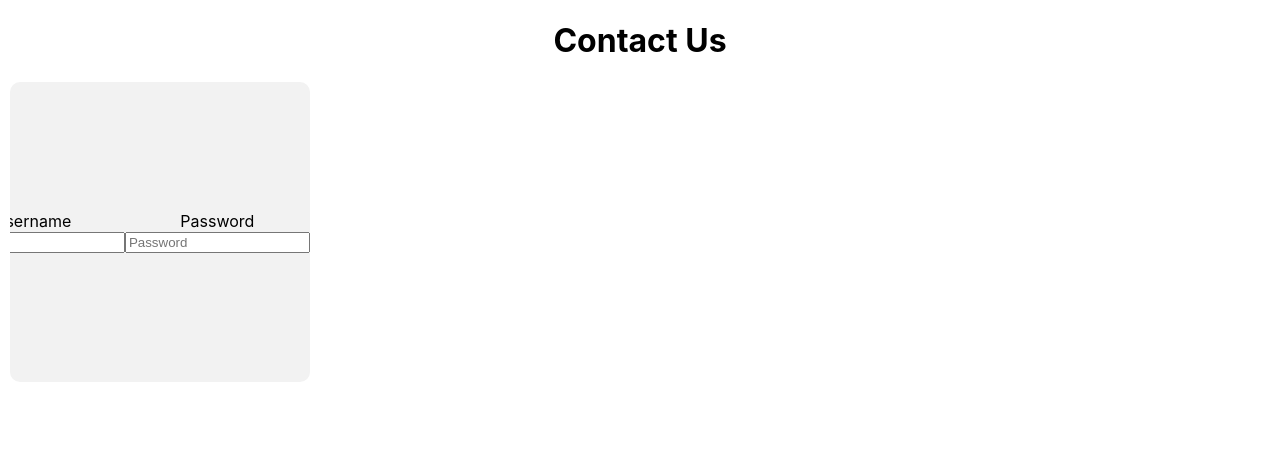
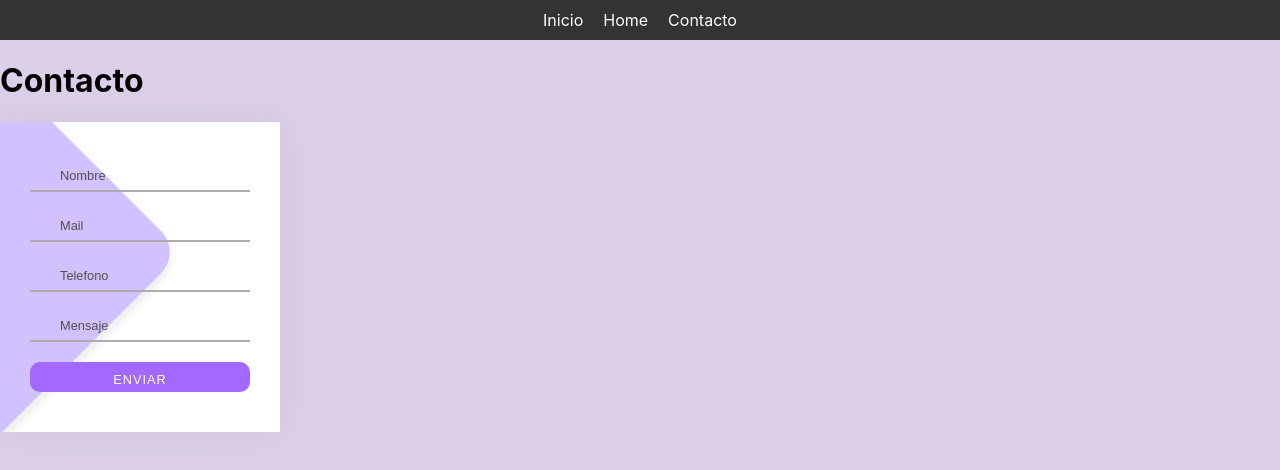
Before and after one commit to tamischnaiderman1/TP10-Portfolio, a React (Create React App) app in the folder tp10/: page /contacto in a window 1280 px wide. Shown: the top 470 px of the page. Built offline with nearby package versions, Linux system fonts and the light colour scheme; no server answers.

Commit message:
avanceeeeeeeeeeeeeeeeeee

```diff
--- a/tp10/src/App.css
+++ b/tp10/src/App.css
@@ -1,53 +1,17 @@
+.header {
+  background-color: #333;
+  color: #fff;
+  padding: 10px;
+  text-align: center;
+}
 
-.container {
-  flex: 1;
-  background-color: "#fff";
-  align-items: "center";
-  justify-content: "center";
-}
-.text{
-  font-size: 30;
-  font-weight: "bold";
-  padding-bottom: 10;
+.header a {
+  color: #fff;
+  margin: 0 10px;
+  text-decoration: none;
 }
 
 
-
-.App {
-  text-align: center;
+body {
+  background-color: #dbcfe9;
 }
-
-.App-logo {
-  height: 40vmin;
-  pointer-events: none;
-}
-
-@media (prefers-reduced-motion: no-preference) {
-  .App-logo {
-    animation: App-logo-spin infinite 20s linear;
-  }
-}
-
-.App-header {
-  background-color: #282c34;
-  min-height: 100vh;
-  display: flex;
-  flex-direction: column;
-  align-items: center;
-  justify-content: center;
-  font-size: calc(10px + 2vmin);
-  color: white;
-}
-
-.App-link {
-  color: #61dafb;
-}
-
-@keyframes App-logo-spin {
-  from {
-    transhtmlForm: rotate(0deg);
-  }
-  to {
-    transhtmlForm: rotate(360deg);
-  }
-}
--- a/tp10/src/App.js
+++ b/tp10/src/App.js
@@ -6,23 +6,29 @@ import "./App.css";
 import Creaciones from "./Creaciones.js";
 import { BrowserRouter, Routes, Route } from "react-router-dom";
 import { APIContextProvider } from "./apiContext";
-
+ import './App.css';
 
 export default function App() {
-
   return (
     <APIContextProvider>
       <BrowserRouter>
+        <div className="header">
+          <nav>
+            <a href="/">Inicio</a>
+            <a href="/home">Home</a>
+            <a href="/contacto">Contacto</a>
+          </nav>
+        </div>
+
         <Routes>
-        <Route path="/" element={<Layout />}></Route>
-              <Route path="/home" element={<Home />}></Route>
-            <Route path="/contacto" element={<Contacto />}></Route>
-            <Route path="*" element={<h1>404</h1>}></Route>
-            <Route path="/Creaciones" element={<Creaciones />}></Route>
-            <Route path="/Detalle" element={<Detalle />}></Route>
-
+          <Route path="/" element={<Layout />} />
+          <Route path="/home" element={<Home />} />
+          <Route path="/contacto" element={<Contacto />} />
+          <Route path="*" element={<h1>404</h1>} />
+          <Route path="/Creaciones" element={<Creaciones />} />
+          <Route path="/Detalle" element={<Detalle />} />
         </Routes>
-      </BrowserRouter >
-      </APIContextProvider>
+      </BrowserRouter>
+    </APIContextProvider>
   );
 }
--- a/tp10/src/Contacto.css
+++ b/tp10/src/Contacto.css
@@ -1,6 +1,5 @@
 .container {
-  flex: 1;
-  background-color: "#fff";
+  background-color:  #dbcfe9;
   align-items: "center";
   justify-content: "center";
 }
@@ -9,77 +8,95 @@
   font-weight: "bold";
   padding-bottom: 10;
 }
-
-.card {
-    width: 190px;
-    height: 254px;
-    background: #F4F6FB;
-    border: 1px solid white;
-    box-shadow: 10px 10px 64px 0px rgba(180, 180, 207, 0.75);
-    -webkit-box-shadow: 10px 10px 64px 0px rgba(186, 186, 202, 0.75);
-    -moz-box-shadow: 10px 10px 64px 0px rgba(208, 208, 231, 0.75);
+.form_main {
+  width: 220px;
+  display: flex;
+  flex-direction: column;
+  align-items: center;
+  justify-content: center;
+  background-color: rgb(255, 255, 255);
+  padding: 30px 30px 30px 30px;
+  box-shadow: 0px 0px 40px rgba(0, 0, 0, 0.062);
+  position: relative;
+  overflow: hidden;
 }
 
-  .htmlForm {
-    padding: 25px;
+.form_main::before {
+  position: absolute;
+  content: "";
+  width: 300px;
+  height: 300px;
+  background-color: rgb(209, 193, 255);
+  transform: rotate(45deg);
+  left: -180px;
+  bottom: 30px;
+  z-index: 1;
+  border-radius: 30px;
+  box-shadow: 5px 5px 10px rgba(0, 0, 0, 0.082);
 }
 
-  .card_header {
+.heading {
+  font-size: 2em;
+  color: #2e2e2e;
+  font-weight: 700;
+  margin: 5px 0 10px 0;
+  z-index: 2;
+}
+
+.inputContainer {
+  width: 100%;
+  position: relative;
   display: flex;
   align-items: center;
+  justify-content: center;
+  z-index: 2;
 }
 
-  .card svg {
-    color: #7878bd;
-    margin-bottom: 20px;
-    margin-right: 5px;
+.inputIcon {
+  position: absolute;
+  left: 3px;
 }
 
-  .htmlForm_heading {
-    padding-bottom: 20px;
-    font-size: 21px;
-    color: #7878bd;
+.inputField {
+  width: 100%;
+  height: 30px;
+  background-color: transparent;
+  border: none;
+  border-bottom: 2px solid rgb(173, 173, 173);
+  margin: 10px 0;
+  color: black;
+  font-size: .8em;
+  font-weight: 500;
+  box-sizing: border-box;
+  padding-left: 30px;
 }
 
-  .field {
-    padding-bottom: 10px;
+.inputField:focus {
+  outline: none;
+  border-bottom: 2px solid rgb(199, 114, 255);
 }
 
-  .input {
-    border-radius: 5px;
-    background-color: #e9e9f7;
-    padding: 5px;
-    width: 100%;
-    color: #7a7ab3;
-    border: 1px solid #dadaf7
+.inputField::placeholder {
+  color: rgb(80, 80, 80);
+  font-size: 1em;
+  font-weight: 500;
 }
 
-  .input:focus-visible {
-    outline: 1px solid #aeaed6;
+#button {
+  z-index: 2;
+  position: relative;
+  width: 100%;
+  border: none;
+  background-color: rgb(162, 104, 255);
+  height: 30px;
+  color: white;
+  font-size: .8em;
+  font-weight: 500;
+  letter-spacing: 1px;
+  margin: 10px;
+  cursor: pointer;
 }
 
-  .input::placeholder {
-    color: #bcbcdf;
+#button:hover {
+  background-color: rgb(126, 84, 255);
 }
-
-  label {
-    color: #B2BAC8;
-    font-size: 14px;
-    display: block;
-    padding-bottom: 4px;
-  }
-
-  button {
-    background-color: #7878bd;
-    margin-top: 10px;
-    font-size: 14px;
-    padding: 7px 12px;
-    height: auto;
-    font-weight: 500;
-    color: white;
-    border: none;
-  }
-
-  button:hover {
-    background-color: #5f5f9c;
-  }
--- a/tp10/src/Contacto.js
+++ b/tp10/src/Contacto.js
@@ -1,31 +1,36 @@
 import React from "react";
-// hacer footer
+import './Contacto.css'
 
 export default function Contacto() {
   return (
     <div className="App">
-      <h1>Contact Us</h1>
+      <h1>Contacto</h1>
       <footer>
-      <htmlForm className="htmlForm card">
-  <div className="card_header">
-    <svg xmlns="http://www.w3.org/2000/svg" viewBox="0 0 24 24" width="24" height="24">
-      <path fill="none" d="M0 0h24v24H0z"></path>
-      <path fill="currentColor" d="M4 15h2v5h12V4H6v5H4V3a1 1 0 0 1 1-1h14a1 1 0 0 1 1 1v18a1 1 0 0 1-1 1H5a1 1 0 0 1-1-1v-6zm6-4V8l5 4-5 4v-3H2v-2h8z"></path>
+<form action="" class="form_main">
+    <div class="inputContainer">
+        <svg class="inputIcon" xmlns="http://www.w3.org/2000/svg" width="36" height="36" fill="#2e2e2e" viewBox="0 0 36 36">
+         </svg>
+    <input type="text" class="inputField" id="username" placeholder="Nombre"/>
+    </div>
+
+<div class="inputContainer">
+    <svg class="inputIcon" xmlns="http://www.w3.org/2000/svg" width="36" height="36" fill="#2e2e2e" viewBox="0 0 36 36">
     </svg>
-    <h1 className="htmlForm_heading">Sign in</h1>
-  </div>
-  <div className="field">
-    <label htmlFor="username">Username</label>
-    <input className="input" name="username" type="text" placeholder="Username" id="username"/>
-  </div>
-  <div className="field">
-    <label htmlFor="password">Password</label>
-    <input className="input" name="user_password" type="password" placeholder="Password" id="password"/>
-  </div>
-  <div className="field">
-    <button className="button">Login</button>
-  </div>
-</htmlForm>
+    <input type="password" class="inputField" id="password" placeholder="Mail"/>
+</div>
+<div class="inputContainer">
+    <svg class="inputIcon" xmlns="http://www.w3.org/2000/svg" width="36" height="36" fill="#2e2e2e" viewBox="0 0 36 36">
+    </svg>
+    <input type="password" class="inputField" id="password" placeholder="Telefono"/>
+</div>
+<div class="inputContainer">
+    <svg class="inputIcon" xmlns="http://www.w3.org/2000/svg" width="36" height="36" fill="#2e2e2e" viewBox="0 0 36 36">
+    </svg>
+    <input type="password" class="inputField" id="password" placeholder="Mensaje"/>
+</div>
+
+<button id="button">Enviar</button>
+</form>
       </footer>
     </div>
   );
--- a/tp10/src/Home.css
+++ b/tp10/src/Home.css
@@ -4,6 +4,10 @@
   flex-direction: column;
   justify-content: center;
   align-items: center;
+}
+
+body {
+  background-color: #dbcfe9;
 }
 
 .cards {
--- a/tp10/src/Home.js
+++ b/tp10/src/Home.js
@@ -3,6 +3,7 @@ import { Carousel } from "react";
 import { Link } from "react-router-dom";
 import "./Home.css";
 import { useAPI } from "./apiContext";
+import './Home.css';
 
 export default function Home() {
   const { cartas } = useAPI();
@@ -17,10 +18,10 @@ export default function Home() {
           showThumbs={false}
         >
           <div>
-            <img src="https://i.ytimg.com/vi/TX9qSaGXFyg/maxresdefault.jpg" />
+            <img src="" />
           </div>
           <div>
-            <img src="https://www.ventasrosario.com.ar/wp-content/uploads/2023/01/40-nc-alum-starlight-sport-band-starlight.jpg" />
+            <img src="" />
           </div>
         </Carousel>
 
--- a/tp10/src/Layout.js
+++ b/tp10/src/Layout.js
@@ -2,7 +2,7 @@ import React from 'react';
 import { Link, Outlet } from "react-router-dom";
 import './Layout.css'
 
-const Layout = () => {
+const Layout = () => {{/*
   return (
       <>
           <nav>
@@ -25,7 +25,7 @@ const Layout = () => {
 
       </>
 
-  );
+  );*/}
 
 };
 export default Layout
```
Also changed, not shown: tp10/package.json (+1 -6 lines). Lines whose indentation alone changed are shown as unchanged.
